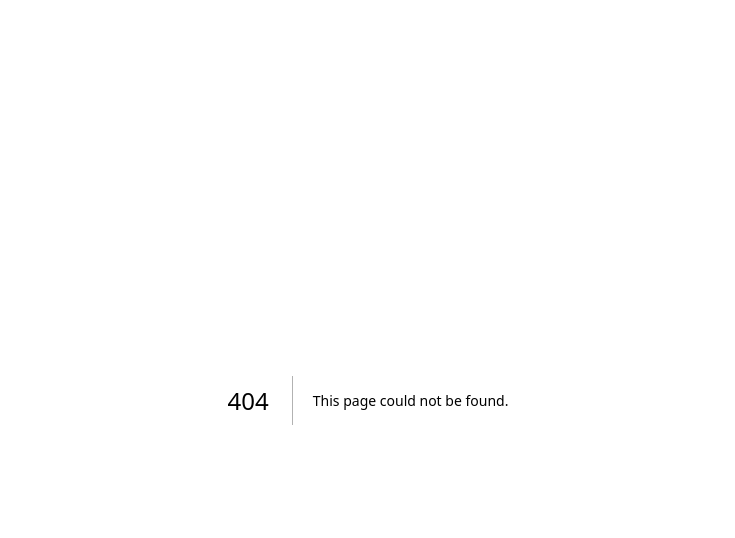
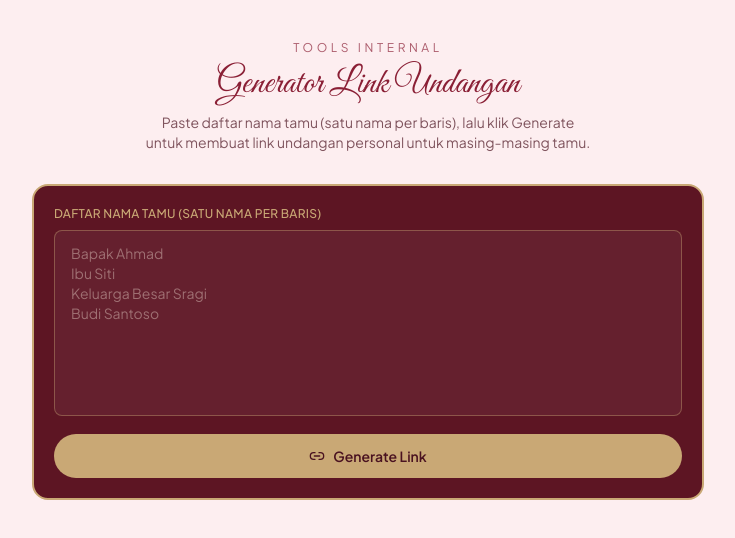
Before and after one commit to RizqiFadli/undangan-nikah-aini, a Next.js app: page /generator in a window 1280 px wide. Before the commit this address had no page. Shown: the top 538 px of the page, without its empty margins (272-1007 px from the left). Built offline with nearby package versions, Linux system fonts and the light colour scheme.

Commit message:
Tambah halaman generator link undangan massal

```diff
--- /dev/null
+++ b/app/generator/page.tsx
@@ -0,0 +1,148 @@
+"use client";
+
+import { useState } from "react";
+import { Copy, Check, Link2 } from "lucide-react";
+import { weddingData } from "@/data/weddingData";
+import { SITE_URL } from "@/lib/config";
+
+interface GeneratedLink {
+  name: string;
+  url: string;
+  message: string;
+}
+
+export default function GeneratorPage() {
+  const [rawNames, setRawNames] = useState("");
+  const [links, setLinks] = useState<GeneratedLink[]>([]);
+  const [copiedKey, setCopiedKey] = useState<string | null>(null);
+
+  const handleGenerate = () => {
+    const names = rawNames
+      .split("\n")
+      .map((n) => n.trim())
+      .filter((n) => n.length > 0);
+
+    const generated = names.map((name) => {
+      const url = `${SITE_URL}/?to=${encodeURIComponent(name)}`;
+      const message = buildWhatsappMessage(name, url);
+      return { name, url, message };
+    });
+
+    setLinks(generated);
+  };
+
+  const buildWhatsappMessage = (name: string, url: string) => {
+    const { bride, groom } = weddingData;
+    return `Assalamualaikum Warahmatullahi Wabarakatuh
+
+Tanpa mengurangi rasa hormat, perkenankan kami mengundang Bapak/Ibu/Saudara/i ${name} untuk menghadiri acara pernikahan kami.
+
+${bride.name} & ${groom.name}
+
+Berikut link undangan kami, untuk info lengkap acara bisa kunjungi:
+${url}
+
+Merupakan suatu kehormatan dan kebahagiaan bagi kami apabila Bapak/Ibu/Saudara/i berkenan hadir untuk memberikan doa restu.
+
+Terima kasih.`;
+  };
+
+  const handleCopy = async (text: string, key: string) => {
+    try {
+      await navigator.clipboard.writeText(text);
+      setCopiedKey(key);
+      setTimeout(() => setCopiedKey(null), 2000);
+    } catch {
+      // clipboard tidak tersedia, abaikan diam-diam
+    }
+  };
+
+  return (
+    <main className="min-h-screen bg-[#FDEEF0] px-4 py-10 text-[#4A1220]">
+      <div className="mx-auto max-w-2xl">
+        <div className="mb-8 text-center">
+          <p className="text-xs uppercase tracking-[0.3em] text-[#8A1F35]/70">
+            Tools Internal
+          </p>
+          <h1 className="mt-2 font-script text-4xl text-[#8A1F35]">
+            Generator Link Undangan
+          </h1>
+          <p className="mx-auto mt-2 max-w-md text-sm text-[#4A1220]/70">
+            Paste daftar nama tamu (satu nama per baris), lalu klik Generate
+            untuk membuat link undangan personal untuk masing-masing tamu.
+          </p>
+        </div>
+
+        <div className="rounded-2xl border-2 border-[#C9A875] bg-[#5D1523] p-5">
+          <label className="mb-2 block text-xs font-medium uppercase tracking-wide text-[#C9A875]">
+            Daftar Nama Tamu (satu nama per baris)
+          </label>
+          <textarea
+            value={rawNames}
+            onChange={(e) => setRawNames(e.target.value)}
+            rows={8}
+            placeholder={"Bapak Ahmad\nIbu Siti\nKeluarga Besar Sragi\nBudi Santoso"}
+            className="w-full resize-none rounded-lg border border-[#C9A875]/40 bg-[#FDEEF0]/5 px-4 py-3 text-sm text-[#F5E6DA] placeholder:text-[#F5E6DA]/40 outline-none focus:border-[#C9A875]"
+          />
+          <button
+            onClick={handleGenerate}
+            className="mt-3 inline-flex w-full items-center justify-center gap-2 rounded-full bg-[#C9A875] px-6 py-3 text-sm font-semibold text-[#4A1220] transition-transform active:scale-95"
+          >
+            <Link2 className="h-4 w-4" />
+            Generate Link
+          </button>
+        </div>
+
+        {links.length > 0 && (
+          <div className="mt-8 flex flex-col gap-3">
+            <p className="text-xs uppercase tracking-wide text-[#4A1220]/60">
+              {links.length} link berhasil dibuat
+            </p>
+
+            {links.map((link) => (
+              <div
+                key={link.name}
+                className="rounded-xl border border-[#C9A875]/50 bg-white px-5 py-4"
+              >
+                <p className="text-sm font-semibold text-[#8A1F35]">
+                  {link.name}
+                </p>
+                <p className="mt-1 break-all text-xs text-[#4A1220]/70">
+                  {link.url}
+                </p>
+
+                <div className="mt-3 flex flex-wrap gap-2">
+                  <button
+                    onClick={() => handleCopy(link.url, `url-${link.name}`)}
+                    className="inline-flex items-center gap-1.5 rounded-full border border-[#8A1F35]/40 px-3 py-1.5 text-xs font-medium text-[#8A1F35] transition-colors hover:bg-[#8A1F35]/5"
+                  >
+                    {copiedKey === `url-${link.name}` ? (
+                      <Check className="h-3.5 w-3.5" />
+                    ) : (
+                      <Copy className="h-3.5 w-3.5" />
+                    )}
+                    Salin Link
+                  </button>
+
+                  <button
+                    onClick={() =>
+                      handleCopy(link.message, `msg-${link.name}`)
+                    }
+                    className="inline-flex items-center gap-1.5 rounded-full bg-[#8A1F35] px-3 py-1.5 text-xs font-medium text-[#F5E6DA] transition-colors hover:bg-[#8A1F35]/90"
+                  >
+                    {copiedKey === `msg-${link.name}` ? (
+                      <Check className="h-3.5 w-3.5" />
+                    ) : (
+                      <Copy className="h-3.5 w-3.5" />
+                    )}
+                    Salin Pesan WhatsApp
+                  </button>
+                </div>
+              </div>
+            ))}
+          </div>
+        )}
+      </div>
+    </main>
+  );
+}
--- a/app/layout.tsx
+++ b/app/layout.tsx
@@ -1,5 +1,6 @@
 import type { Metadata } from "next";
 import { Playfair_Display, Plus_Jakarta_Sans, Great_Vibes } from "next/font/google";
+import { SITE_URL } from "@/lib/config";
 import "./globals.css";
 
 const playfair = Playfair_Display({
@@ -20,8 +21,6 @@ const greatVibes = Great_Vibes({
   variable: "--font-script-raw",
   weight: ["400"],
 });
-
-const SITE_URL = "https://undangannikah-aini-musyafa.vercel.app";
 
 export const metadata: Metadata = {
   metadataBase: new URL(SITE_URL),
--- a/app/page.tsx
+++ /dev/null
@@ -1,38 +0,0 @@
-"use client";
-
-import { Suspense, useState } from "react";
-import CoverScreen from "@/components/CoverScreen";
-import QuoteSection from "@/components/QuoteSection";
-import CountdownTimer from "@/components/CountdownTimer";
-import CoupleProfile from "@/components/CoupleProfile";
-import LocationMap from "@/components/LocationMap";
-import GiftSection from "@/components/GiftSection";
-import ClosingSection from "@/components/ClosingSection";
-import MusicPlayer from "@/components/MusicPlayer";
-
-export default function Home() {
-  const [isOpened, setIsOpened] = useState(false);
-
-  return (
-    <main className="min-h-screen bg-[#FDEEF0]">
-      <MusicPlayer />
-
-      {!isOpened && (
-        <Suspense fallback={null}>
-          <CoverScreen onOpen={() => setIsOpened(true)} />
-        </Suspense>
-      )}
-
-      {isOpened && (
-        <>
-          <QuoteSection />
-          <CountdownTimer />
-          <CoupleProfile />
-          <LocationMap />
-          <GiftSection />
-          <ClosingSection />
-        </>
-      )}
-    </main>
-  );
-}
--- /dev/null
+++ b/lib/config.ts
@@ -0,0 +1,4 @@
+// src/lib/config.ts
+// Alamat website undangan — dipakai di layout.tsx (Open Graph) dan halaman generator link
+
+export const SITE_URL = "https://undangannikah-aini-musyafa.vercel.app";
```
